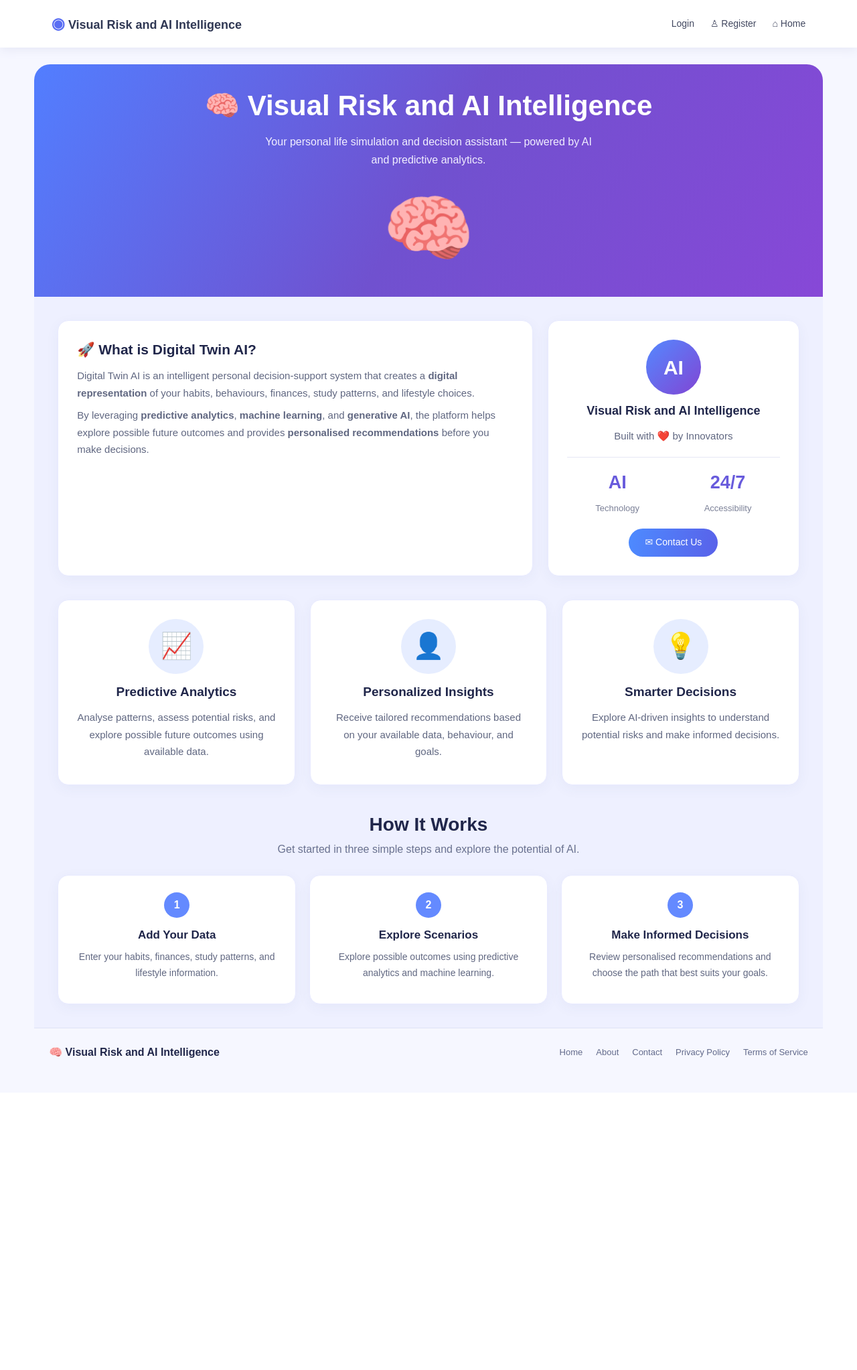
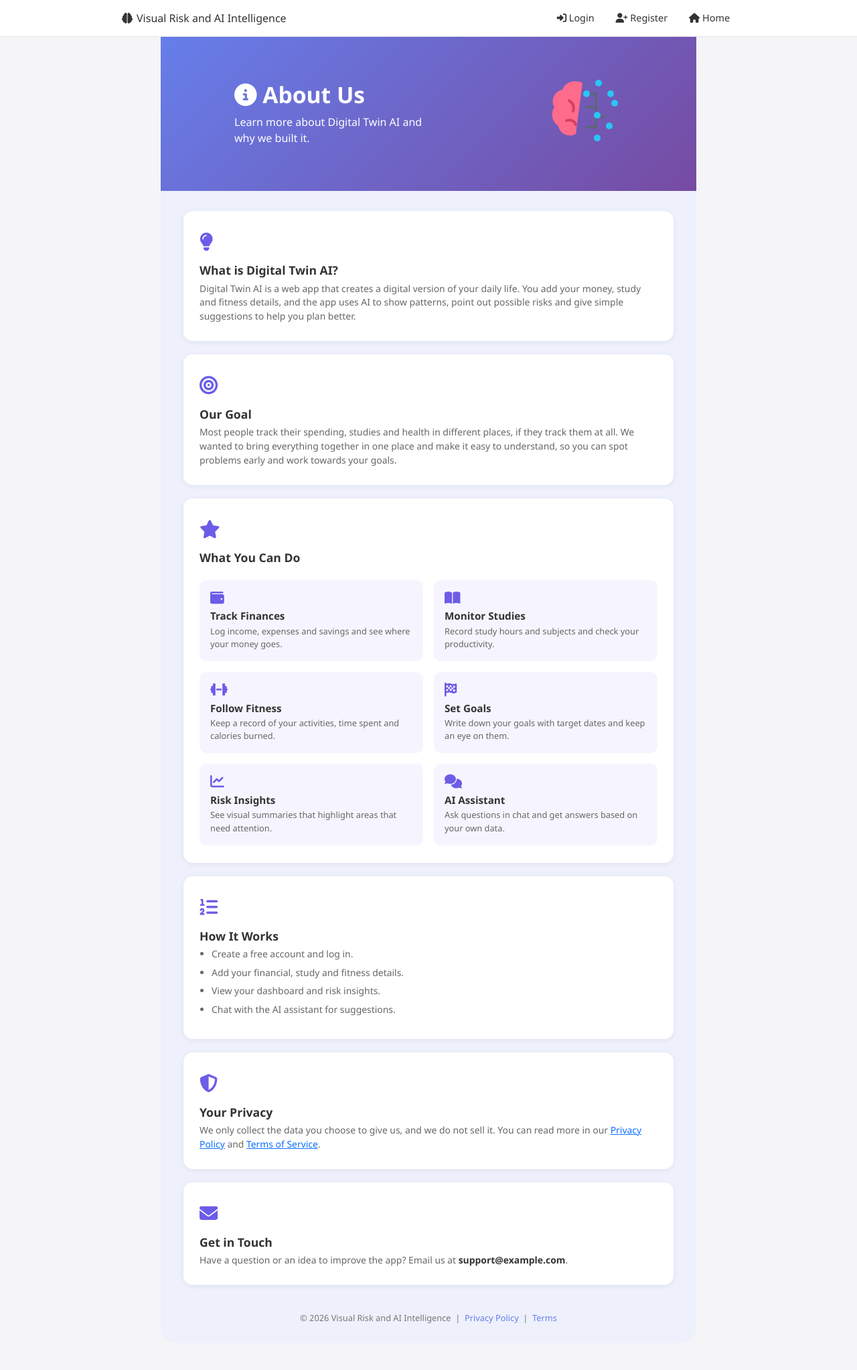
Before and after one commit to jwalitha1811/AI_BASED-VISUAL-RISK, a Flask app: page /about in a window 1280 px wide. Shown: the whole page at 67% size. Before the commit the page ends 1579 px from the top, so only its background shows below. Run offline with Flask 3, Linux system fonts and the light colour scheme.

Commit message:
Revamp About page with Bootstrap and new styles
Updated the About page with a new layout and Bootstrap integration, enhancing the design and responsiveness.

```diff
--- a/AI based visual risk/templates/about.html
+++ b/AI based visual risk/templates/about.html
@@ -2,521 +2,264 @@
 <html lang="en">
 <head>
   <meta charset="UTF-8">
-    <meta name="viewport" content="width=device-width, initial-scale=1.0">
-    <title>About | Visual Risk and AI Intelligence</title>
-
+  <meta name="viewport" content="width=device-width, initial-scale=1">
+  <title>About Us | Visual Risk and AI Intelligence</title>
+  <link href="https://cdn.jsdelivr.net/npm/bootstrap@5.3.3/dist/css/bootstrap.min.css" rel="stylesheet">
+  <link href="https://cdnjs.cloudflare.com/ajax/libs/font-awesome/6.5.2/css/all.min.css" rel="stylesheet">
   <style>
-        * {
-            margin: 0;
-            padding: 0;
-            box-sizing: border-box;
+    body {
+      background: #f5f5f7;
+      color: #333;
+      font-family: "Segoe UI", Arial, sans-serif;
     }
 
-        body {
-            font-family: Arial, sans-serif;
-            background: #f6f7ff;
-            color: #20264a;
-            line-height: 1.7;
+    /* navbar */
+    .navbar {
+      background: #fff;
+      border-bottom: 1px solid #e3e3e8;
+    }
+    .navbar-brand {
+      font-size: 1rem;
+      color: #333;
+    }
+    .navbar-brand i { margin-right: 6px; }
+    .nav-link { color: #333; font-size: .9rem; }
+    .nav-link:hover { color: #667eea; }
+
+    /* main box */
+    .main-box {
+      max-width: 800px;
+      margin: 0 auto 40px;
+      background: #eef0fc;
+      border-radius: 0 0 24px 24px;
+      overflow: hidden;
     }
 
-        a {
-            text-decoration: none;
+    /* banner */
+    .banner {
+      background: linear-gradient(135deg, #667eea, #764ba2);
+      color: #fff;
+      padding: 55px 40px;
     }
+    .banner-row {
+      display: flex;
+      align-items: center;
+      justify-content: space-around;
+      flex-wrap: wrap;
+      gap: 20px;
+    }
+    .banner h1 {
+      font-size: 2.1rem;
+      font-weight: 700;
+      margin-bottom: 8px;
+    }
+    .banner p {
+      margin: 0;
+      max-width: 300px;
+    }
+    .banner svg { width: 120px; height: 120px; }
 
-        /* Navbar */
-        .navbar {
-            background: white;
-            padding: 16px 6%;
-            display: flex;
-            justify-content: space-between;
-            align-items: center;
-            box-shadow: 0 3px 15px #e5e7f5;
+    /* cards */
+    .content { padding: 30px 34px 10px; }
+    .card-box {
+      background: #fff;
+      border-radius: 14px;
+      padding: 26px 24px;
+      margin-bottom: 20px;
+      box-shadow: 0 2px 8px rgba(0, 0, 0, .06);
     }
-
-        .brand {
-            font-size: 18px;
-            font-weight: bold;
-            color: #303854;
-        }
-
-        .brand span {
-            color: #596df3;
-            font-size: 23px;
-        }
-
-        .nav-links {
-            display: flex;
-            gap: 24px;
-        }
-
-        .nav-links a {
-            color: #424860;
-            font-size: 14px;
-        }
-
-        .nav-links a:hover {
-            color: #536cf5;
-        }
-
-        /* Main container */
-        .container {
-            max-width: 1200px;
-            width: 92%;
-            margin: 25px auto;
-        }
-
-        /* Hero */
-        .hero {
-            text-align: center;
-            color: white;
-            padding: 35px 20px 25px;
-            border-radius: 24px 24px 0 0;
-            background: linear-gradient(120deg, #527eff, #7051cf, #8748d7);
-        }
-
-        .hero h1 {
-            font-size: clamp(26px, 4vw, 42px);
-            line-height: 1.3;
+    .card-box .icon {
+      font-size: 1.7rem;
+      color: #6c5ce7;
       margin-bottom: 12px;
     }
+    .card-box h2 {
+      font-size: 1.1rem;
+      font-weight: 700;
+      margin-bottom: 6px;
+    }
+    .card-box p,
+    .card-box li {
+      font-size: .87rem;
+      color: #666;
+    }
+    .card-box ul {
+      padding-left: 18px;
+      margin-bottom: 0;
+    }
+    .card-box li { margin-bottom: 7px; }
+    .card-box strong { color: #333; }
 
-        .hero p {
-            font-size: 16px;
-            color: #f1efff;
+    /* feature boxes */
+    .feature {
+      background: #f6f5ff;
+      border-radius: 10px;
+      padding: 16px;
+      height: 100%;
     }
-
-        .brain {
-            font-size: 110px;
-            margin-top: 12px;
-            line-height: 1.4;
-        }
-
-        /* Overview */
-        .overview {
-            display: grid;
-            grid-template-columns: 1.7fr 0.9fr;
-            gap: 22px;
-            padding: 35px;
-            background: #eef0ff;
-        }
-
-        .card {
-            background: white;
-            padding: 28px;
-            border: 1px solid #e8eaff;
-            border-radius: 16px;
-            box-shadow: 0 5px 20px rgba(60, 70, 140, 0.05);
-        }
-
-        .card h2 {
-            font-size: 21px;
-            margin-bottom: 12px;
-            line-height: 1.4;
-        }
-
-        .card p {
-            color: #606781;
-            font-size: 15px;
+    .feature i {
+      font-size: 1.3rem;
+      color: #6c5ce7;
       margin-bottom: 8px;
     }
-
-        .heading-icon {
-            color: #397bfa;
+    .feature h3 {
+      font-size: .95rem;
+      font-weight: 700;
+      margin-bottom: 4px;
     }
-
-        /* Project card */
-        .project-card {
-            text-align: center;
-        }
-
-        .ai-logo {
-            height: 82px;
-            width: 82px;
-            margin: 0 auto 12px;
-            border-radius: 50%;
-            background: linear-gradient(135deg, #5489ff, #8145d4);
-            color: white;
-            display: flex;
-            align-items: center;
-            justify-content: center;
-            font-size: 30px;
-            font-weight: bold;
-        }
-
-        .project-card h2 {
-            font-size: 18px;
-        }
-
-        .stats {
-            display: flex;
-            justify-content: space-around;
-            gap: 12px;
-            border-top: 1px solid #e5e7f5;
-            margin: 18px 0;
-            padding-top: 15px;
-        }
-
-        .stat strong {
-            display: block;
-            font-size: 27px;
-            color: #685bdc;
-        }
-
-        .stat span {
-            color: #7b8097;
-            font-size: 13px;
-        }
-
-        .contact-btn {
-            display: inline-block;
-            padding: 9px 24px;
-            border-radius: 25px;
-            color: white;
-            background: linear-gradient(100deg, #4d8bff, #5961e9);
-            font-size: 14px;
-        }
-
-        .contact-btn:hover {
-            opacity: 0.85;
-        }
-
-        /* Feature cards */
-        .features {
-            display: grid;
-            grid-template-columns: repeat(3, minmax(0, 1fr));
-            gap: 22px;
-            padding: 0 35px 35px;
-            background: #eef0ff;
-        }
-
-        .feature-card {
-            text-align: center;
-        }
-
-        .feature-icon {
-            width: 82px;
-            height: 82px;
-            margin: 0 auto 14px;
-            display: flex;
-            align-items: center;
-            justify-content: center;
-            border-radius: 50%;
-            background: #e6edff;
-            font-size: 38px;
-        }
-
-        .feature-card h2 {
-            font-size: 19px;
-        }
-
-        /* How it works */
-        .how-section {
-            text-align: center;
-            padding: 0 35px 35px;
-            background: #eef0ff;
-        }
-
-        .how-section > h2 {
-            font-size: 28px;
-        }
-
-        .subtitle {
-            color: #69718f;
-            margin-bottom: 24px;
-        }
-
-        .steps {
-            display: grid;
-            grid-template-columns: repeat(3, minmax(0, 1fr));
-            gap: 20px;
-        }
-
-        .step-card {
-            padding: 25px 18px;
-        }
-
-        .step-number {
-            display: inline-flex;
-            width: 38px;
-            height: 38px;
-            border-radius: 50%;
-            align-items: center;
-            justify-content: center;
-            color: white;
-            background: #648aff;
-            font-weight: bold;
-            margin-bottom: 12px;
-        }
-
-        .step-card h3 {
-            font-size: 17px;
-            margin-bottom: 7px;
-        }
-
-        .step-card p {
-            font-size: 14px;
-        }
-
-        /* Footer */
-        footer {
-            border-top: 1px solid #dfe3f6;
-            padding: 22px;
-            display: flex;
-            justify-content: space-between;
-            align-items: center;
-            flex-wrap: wrap;
-            gap: 18px;
-            background: #f6f7ff;
-        }
-
-        .footer-brand {
-            font-weight: bold;
-        }
-
-        .footer-links {
-            display: flex;
-            flex-wrap: wrap;
-            gap: 20px;
-            font-size: 13px;
-        }
-
-        .footer-links a {
-            color: #626a8b;
-        }
-
-        .footer-links a:hover {
-            color: #536cf5;
-        }
-
-        /* Mobile responsive */
-        @media (max-width: 800px) {
-            .navbar {
-                flex-direction: column;
-                align-items: flex-start;
-                gap: 12px;
-            }
-
-            .nav-links {
-                flex-wrap: wrap;
-                gap: 15px;
-            }
-
-            .overview {
-                grid-template-columns: 1fr;
-                padding: 20px;
-            }
-
-            .features {
-                grid-template-columns: 1fr;
-                padding: 0 20px 25px;
-            }
-
-            .how-section {
-                padding: 0 20px 25px;
-            }
-
-            .steps {
-                grid-template-columns: 1fr;
-            }
-        }
-
-        @media (max-width: 480px) {
-            .container {
-                width: 96%;
-                margin-top: 12px;
-            }
-
-            .hero {
-                padding: 30px 16px 20px;
-                border-radius: 16px 16px 0 0;
-            }
-
-            .brain {
-                font-size: 75px;
-            }
-
-            .card {
-                padding: 21px;
+    .feature p {
+      font-size: .8rem;
+      margin: 0;
     }
 
     footer {
-                flex-direction: column;
-                align-items: flex-start;
+      text-align: center;
+      font-size: .8rem;
+      color: #777;
+      padding: 10px 0 28px;
     }
+    footer a { color: #667eea; text-decoration: none; }
+
+    @media (max-width: 576px) {
+      .banner { padding: 35px 20px; }
+      .content { padding: 20px 14px 4px; }
     }
   </style>
 </head>
-
 <body>
 
-    <!-- Navigation -->
-    <nav class="navbar">
-        <a href="/" class="brand">
-            <span>◉</span> Visual Risk and AI Intelligence
-        </a>
-
-        <div class="nav-links">
-            <a href="/login"> Login</a>
-            <a href="/register">♙ Register</a>
-            <a href="/">⌂ Home</a>
+  <nav class="navbar navbar-expand">
+    <div class="container" style="max-width: 940px;">
+      <a class="navbar-brand" href="index.html"><i class="fa-solid fa-brain"></i>Visual Risk and AI Intelligence</a>
+      <ul class="navbar-nav ms-auto flex-row gap-3">
+        <li class="nav-item"><a class="nav-link" href="#"><i class="fa-solid fa-right-to-bracket"></i> Login</a></li>
+        <li class="nav-item"><a class="nav-link" href="#"><i class="fa-solid fa-user-plus"></i> Register</a></li>
+        <li class="nav-item"><a class="nav-link" href="index.html"><i class="fa-solid fa-house"></i> Home</a></li>
+      </ul>
     </div>
   </nav>
 
-    <main class="container">
+  <div class="main-box">
 
-        <!-- Hero banner -->
-        <section class="hero">
-            <h1>🧠 Visual Risk and AI Intelligence</h1>
-
-            <p>
-                Your personal life simulation and decision assistant —
-                powered by AI<br>
-                and predictive analytics.
-            </p>
-
-            <div class="brain">🧠</div>
-        </section>
-
-        <!-- About overview -->
-        <section class="overview">
-
-            <article class="card">
-                <h2>
-                    <span class="heading-icon">🚀</span>
-                    What is Digital Twin AI?
-                </h2>
-
-                <p>
-                    Digital Twin AI is an intelligent personal decision-support
-                    system that creates a <strong>digital representation</strong>
-                    of your habits, behaviours, finances, study patterns,
-                    and lifestyle choices.
-                </p>
-
-                <p>
-                    By leveraging <strong>predictive analytics</strong>,
-                    <strong>machine learning</strong>, and
-                    <strong>generative AI</strong>, the platform helps
-                    explore possible future outcomes and provides
-                    <strong>personalised recommendations</strong>
-                    before you make decisions.
-                </p>
-            </article>
-
-            <aside class="card project-card">
-                <div class="ai-logo">AI</div>
-
-                <h2>Visual Risk and AI Intelligence</h2>
-                <p>Built with ❤️ by Innovators</p>
-
-                <div class="stats">
-                    <div class="stat">
-                        <strong>AI</strong>
-                        <span>Technology</span>
+    <div class="banner">
+      <div class="banner-row">
+        <div>
+          <h1><i class="fa-solid fa-circle-info"></i> About Us</h1>
+          <p>Learn more about Digital Twin AI and why we built it.</p>
         </div>
 
-                    <div class="stat">
-                        <strong>24/7</strong>
-                        <span>Accessibility</span>
+        <!-- brain picture -->
+        <svg viewBox="0 0 120 120" xmlns="http://www.w3.org/2000/svg">
+          <path d="M60 14c-10-6-26-2-30 10-12 2-18 16-12 26-6 8-4 22 6 28 2 12 16 18 26 12z" fill="#ff6b8b"/>
+          <path d="M40 40c6 4 8 10 6 16M36 70c6-2 12 0 14 6" stroke="#d63f66" stroke-width="4" fill="none" stroke-linecap="round"/>
+          <path d="M66 30h14v20H66M80 50v30H66M80 64h14" stroke="#5b6770" stroke-width="3" fill="none" stroke-linecap="round"/>
+          <g fill="#29c6f5">
+            <circle cx="84" cy="14" r="5"/>
+            <circle cx="66" cy="30" r="5"/>
+            <circle cx="102" cy="30" r="5"/>
+            <circle cx="108" cy="44" r="5"/>
+            <circle cx="82" cy="62" r="5"/>
+            <circle cx="100" cy="78" r="5"/>
+            <circle cx="82" cy="96" r="5"/>
+          </g>
+        </svg>
       </div>
     </div>
 
-                <a class="contact-btn" href="mailto:contact@example.com">
-                    ✉ Contact Us
-                </a>
-            </aside>
+    <div class="content">
 
-        </section>
+      <div class="card-box">
+        <div class="icon"><i class="fa-solid fa-lightbulb"></i></div>
+        <h2>What is Digital Twin AI?</h2>
+        <p class="mb-0">Digital Twin AI is a web app that creates a digital version of your daily life. You add your money, study and fitness details, and the app uses AI to show patterns, point out possible risks and give simple suggestions to help you plan better.</p>
+      </div>
 
-        <!-- Features -->
-        <section class="features">
+      <div class="card-box">
+        <div class="icon"><i class="fa-solid fa-bullseye"></i></div>
+        <h2>Our Goal</h2>
+        <p class="mb-0">Most people track their spending, studies and health in different places, if they track them at all. We wanted to bring everything together in one place and make it easy to understand, so you can spot problems early and work towards your goals.</p>
+      </div>
 
-            <article class="card feature-card">
-                <div class="feature-icon">📈</div>
-                <h2>Predictive Analytics</h2>
-                <p>
-                    Analyse patterns, assess potential risks, and explore
-                    possible future outcomes using available data.
-                </p>
-            </article>
+      <div class="card-box">
+        <div class="icon"><i class="fa-solid fa-star"></i></div>
+        <h2>What You Can Do</h2>
+        <div class="row g-3 mt-1">
+          <div class="col-sm-6">
+            <div class="feature">
+              <i class="fa-solid fa-wallet"></i>
+              <h3>Track Finances</h3>
+              <p>Log income, expenses and savings and see where your money goes.</p>
+            </div>
+          </div>
+          <div class="col-sm-6">
+            <div class="feature">
+              <i class="fa-solid fa-book-open"></i>
+              <h3>Monitor Studies</h3>
+              <p>Record study hours and subjects and check your productivity.</p>
+            </div>
+          </div>
+          <div class="col-sm-6">
+            <div class="feature">
+              <i class="fa-solid fa-dumbbell"></i>
+              <h3>Follow Fitness</h3>
+              <p>Keep a record of your activities, time spent and calories burned.</p>
+            </div>
+          </div>
+          <div class="col-sm-6">
+            <div class="feature">
+              <i class="fa-solid fa-flag-checkered"></i>
+              <h3>Set Goals</h3>
+              <p>Write down your goals with target dates and keep an eye on them.</p>
+            </div>
+          </div>
+          <div class="col-sm-6">
+            <div class="feature">
+              <i class="fa-solid fa-chart-line"></i>
+              <h3>Risk Insights</h3>
+              <p>See visual summaries that highlight areas that need attention.</p>
+            </div>
+          </div>
+          <div class="col-sm-6">
+            <div class="feature">
+              <i class="fa-solid fa-comments"></i>
+              <h3>AI Assistant</h3>
+              <p>Ask questions in chat and get answers based on your own data.</p>
+            </div>
+          </div>
+        </div>
+      </div>
 
-            <article class="card feature-card">
-                <div class="feature-icon">👤</div>
-                <h2>Personalized Insights</h2>
-                <p>
-                    Receive tailored recommendations based on your
-                    available data, behaviour, and goals.
-                </p>
-            </article>
+      <div class="card-box">
+        <div class="icon"><i class="fa-solid fa-list-ol"></i></div>
+        <h2>How It Works</h2>
+        <ul>
+          <li>Create a free account and log in.</li>
+          <li>Add your financial, study and fitness details.</li>
+          <li>View your dashboard and risk insights.</li>
+          <li>Chat with the AI assistant for suggestions.</li>
+        </ul>
+      </div>
 
-            <article class="card feature-card">
-                <div class="feature-icon">💡</div>
-                <h2>Smarter Decisions</h2>
-                <p>
-                    Explore AI-driven insights to understand potential
-                    risks and make informed decisions.
-                </p>
-            </article>
+      <div class="card-box">
+        <div class="icon"><i class="fa-solid fa-shield-halved"></i></div>
+        <h2>Your Privacy</h2>
+        <p class="mb-0">We only collect the data you choose to give us, and we do not sell it. You can read more in our <a href="privacy.html">Privacy Policy</a> and <a href="terms.html">Terms of Service</a>.</p>
+      </div>
 
-        </section>
-
-        <!-- How it works -->
-        <section class="how-section">
-            <h2>How It Works</h2>
-
-            <p class="subtitle">
-                Get started in three simple steps and explore the
-                potential of AI.
-            </p>
-
-            <div class="steps">
-
-                <article class="card step-card">
-                    <div class="step-number">1</div>
-                    <h3>Add Your Data</h3>
-                    <p>
-                        Enter your habits, finances, study patterns,
-                        and lifestyle information.
-                    </p>
-                </article>
-
-                <article class="card step-card">
-                    <div class="step-number">2</div>
-                    <h3>Explore Scenarios</h3>
-                    <p>
-                        Explore possible outcomes using predictive
-                        analytics and machine learning.
-                    </p>
-                </article>
-
-                <article class="card step-card">
-                    <div class="step-number">3</div>
-                    <h3>Make Informed Decisions</h3>
-                    <p>
-                        Review personalised recommendations and choose
-                        the path that best suits your goals.
-                    </p>
-                </article>
+      <div class="card-box">
+        <div class="icon"><i class="fa-solid fa-envelope"></i></div>
+        <h2>Get in Touch</h2>
+        <p class="mb-0">Have a question or an idea to improve the app? Email us at <strong>support@example.com</strong>.</p>
+      </div>
 
     </div>
-        </section>
 
-        <!-- Footer -->
     <footer>
-            <div class="footer-brand">
-                🧠 Visual Risk and AI Intelligence
+      &copy; 2026 Visual Risk and AI Intelligence &nbsp;|&nbsp;
+      <a href="privacy.html">Privacy Policy</a> &nbsp;|&nbsp;
+      <a href="terms.html">Terms</a>
+    </footer>
   </div>
-
-            <div class="footer-links">
-                <a href="/">Home</a>
-                <a href="/about">About</a>
-                <a href="mailto:contact@example.com">Contact</a>
-                <a href="/privacy">Privacy Policy</a>
-                <a href="/terms">Terms of Service</a>
-            </div>
-        </footer>
-
-    </main>
 
 </body>
 </html>
```
Lines whose indentation alone changed are shown as unchanged.
